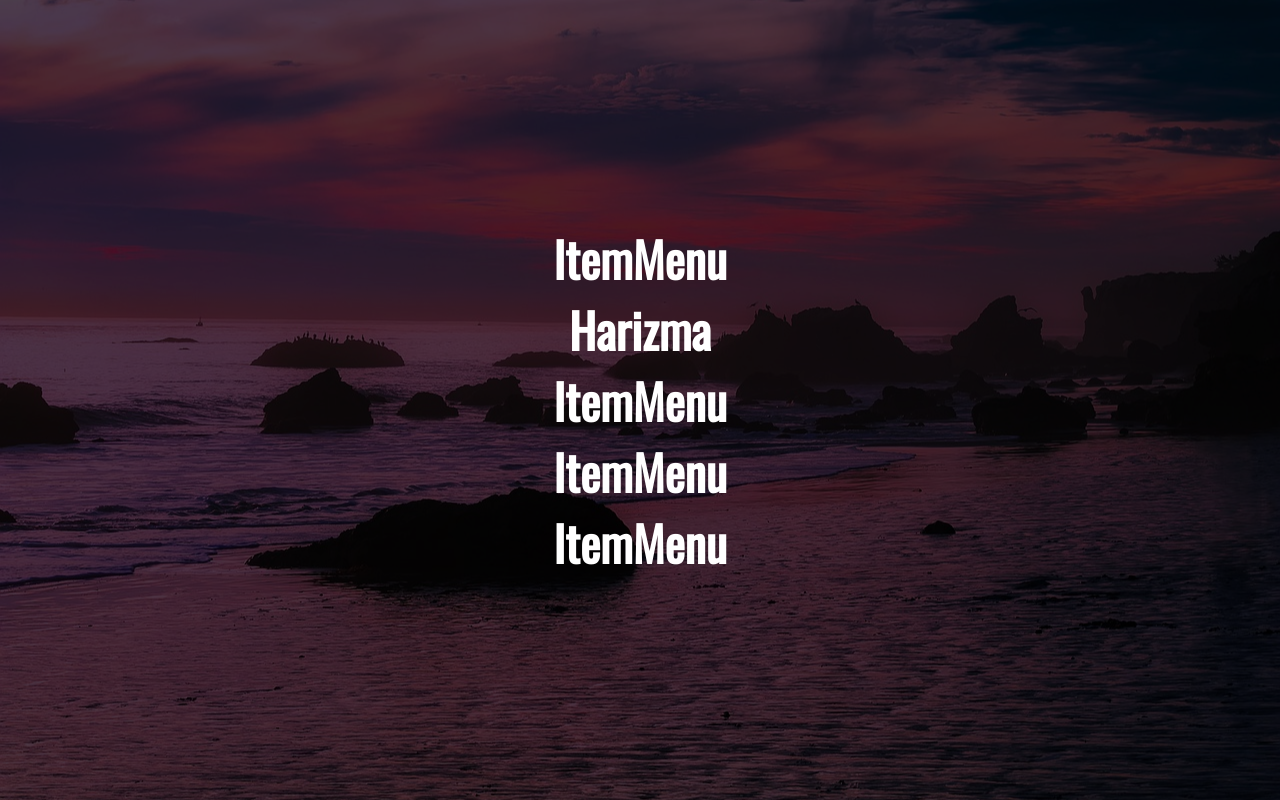
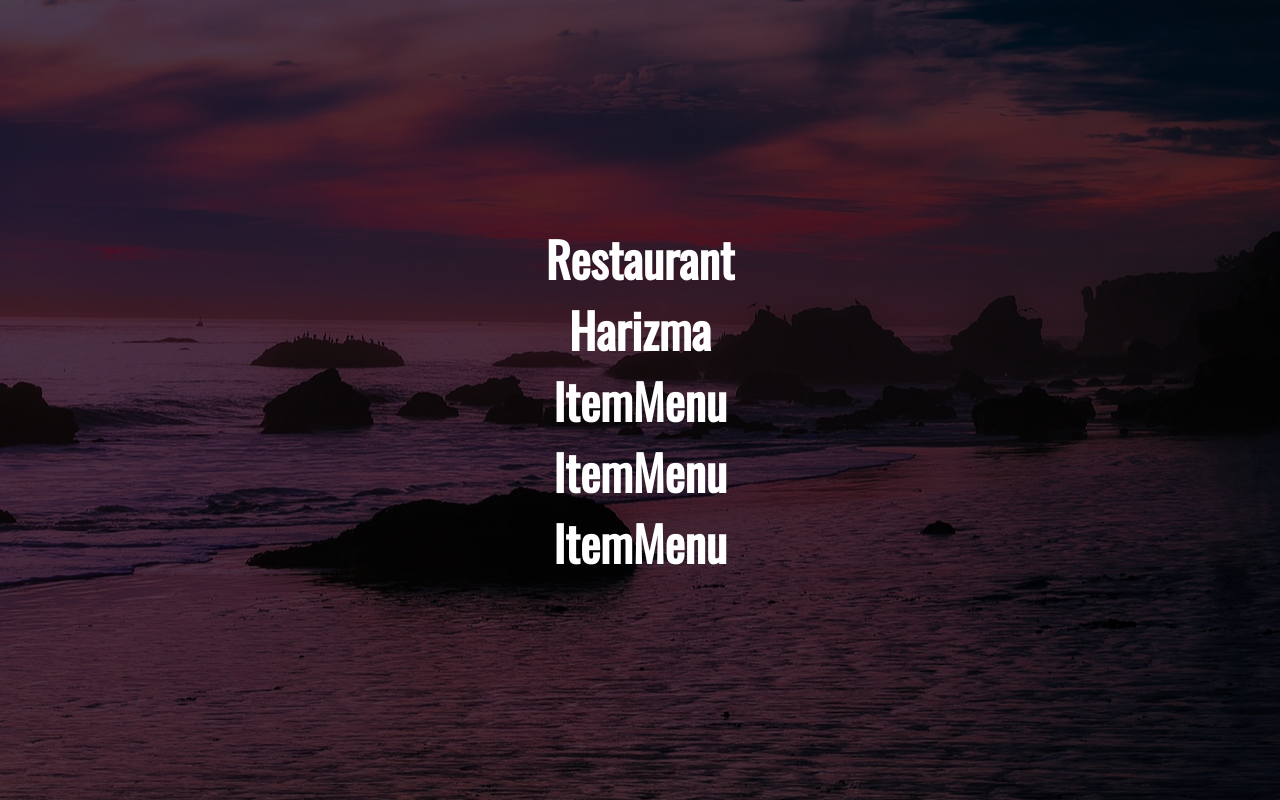
Before and after one commit to Sheil777/Menu, a plain HTML site: page index.html in a window 1280 px wide. Drawn offline with nearby package versions, Linux system fonts and the light colour scheme.

Commit message:
Update index.html

```diff
--- a/index.html
+++ b/index.html
@@ -1,15 +1,16 @@
 <html>
     <head>
-			<title>Menu</title>
-			<link href='style.css' rel="stylesheet">
+	    <title>Menu</title>
+	    <link href='style.css' rel="stylesheet">
 	    <link href="https://fonts.googleapis.com/css?family=Material+Icons|Oswald&display=swap" rel="stylesheet">
+	    <meta name="theme-color" content="#291A2C">
     </head>
     <body>
 
         <header>
             <div class="menu-overlay">
                 <ul class='menu'>
-                    <li><a href='#'>ItemMenu</a></li>
+                    <li><a href='https://sheil777.github.io/restaurant'>Restaurant</a></li>
                     <li><a href='https://sheil777.github.io/harizma/'>Harizma</a></li>
                     <li><a href='#'>ItemMenu</a></li>
                     <li><a href='#'>ItemMenu</a></li>
```
